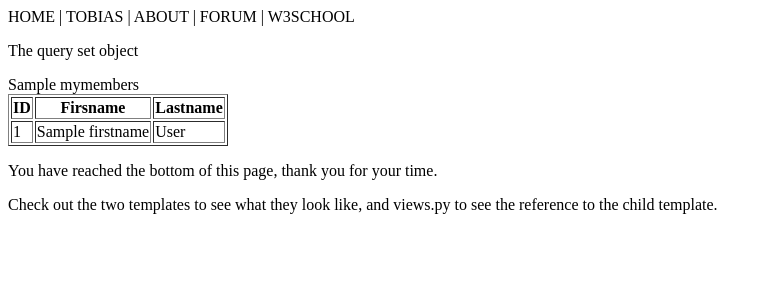
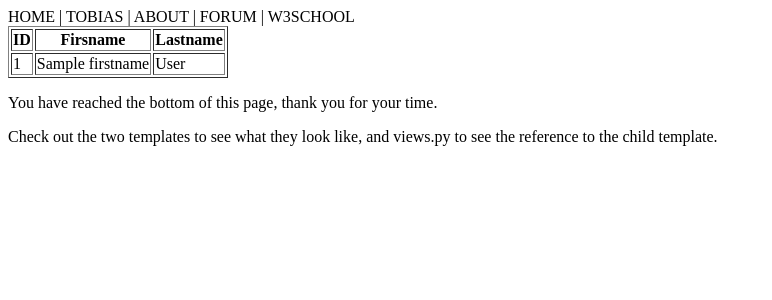
Before and after one commit to doanbatran/myworld, a Django app: template my_tennis_club/members/templates/template.html in a window 1280 px wide. Shown: the top 300 px of the page, without its empty margins (0-772 px from the left). Run offline with Django 5.2, Linux system fonts and the light colour scheme; the template is opened without the code that fills it: most values are stand-ins (such as "Sample title", 1, 10 or a date in 2020).

Commit message:
Hoàn thành bài học QuerySet Order By

```diff
--- a/my_tennis_club/members/templates/template.html
+++ b/my_tennis_club/members/templates/template.html
@@ -4,8 +4,8 @@
 
 {% include "mymenu.html" with me="TOBIAS" sponsor="W3SCHOOL" %}
 
-<p>The query set object</p>
-{{ mymembers }}
+<!-- <p>The query set object</p>
+{{ mymembers }} -->
 
 <table border="1">
     <tr>
--- a/my_tennis_club/members/views.py
+++ b/my_tennis_club/members/views.py
@@ -25,7 +25,7 @@ def main(reques):
 
 # Tạo chế độ xem thử nghiệm cho testing
 def testing(request):
-  mydata = Member.objects.filter(firstname='Emil').values() | Member.objects.filter(firstname='Eden').values()
+  mydata = Member.objects.all().order_by('lastname', '-id').values()
   template = loader.get_template('template.html')
   context = {
     'mymembers' : mydata,
```
